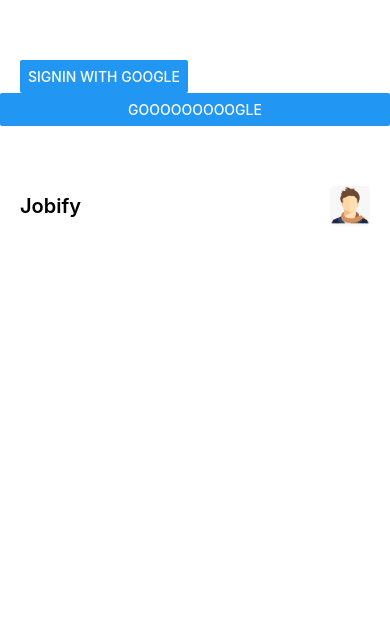
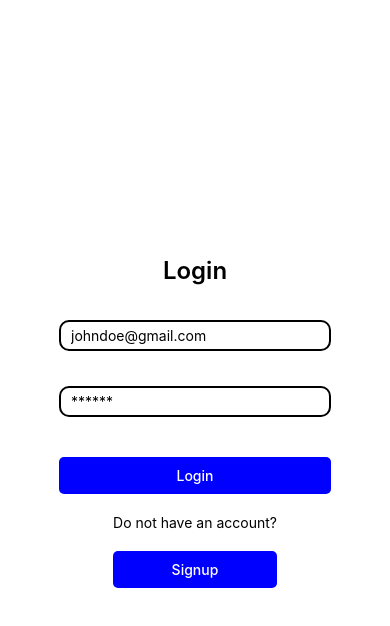
Before and after one commit to Enzyme-developer/cryptoverse-mobile, a React Native app: screen / in a window 390 px wide. Shown: the top 626 px of the page. Built offline with nearby package versions, Linux system fonts and the light colour scheme.

Commit message:
styled auth pages

```diff
--- a/App.tsx
+++ b/App.tsx
@@ -8,7 +8,7 @@ export default function App() {
     <SafeAreaView style={styles.container}>
       <StatusBar style="auto" />
       <Auth />
-      <Nav />
+      {/* <Nav /> */}
     </SafeAreaView>
   );
 }
@@ -16,6 +16,9 @@ export default function App() {
 const styles = StyleSheet.create({
   container: {
     flex: 1,
+    padding: 20,
     backgroundColor: "#fff",
+    minHeight: '100%',
+    minWidth: '100%'
   },
 });
--- a/components/Login.tsx
+++ b/components/Login.tsx
@@ -7,6 +7,7 @@ import {
   ActivityIndicator,
   StyleSheet,
   Button,
+  Pressable,
 } from "react-native";
 import { auth } from "../firebaseConfig";
 
@@ -35,8 +36,8 @@ const Login = () => {
   };
 
   return (
-    <View>
-      <Text>Login</Text>
+    <View style={styles.container}>
+      <Text style={styles.heading}>Login</Text>
 
       <TextInput
         style={styles.input}
@@ -54,20 +55,58 @@ const Login = () => {
         secureTextEntry={true}
       />
 
-      <Button title="Login" onPress={handleLogin} />
+      {/* <Button title="Login" onPress={handleLogin} /> */}
+      <Pressable onPress={handleLogin} style={styles.pressed}>
+        <Text style={styles.buttonText}>Login</Text>
+      </Pressable>
 
-      {error && <Text>{error}</Text>}
+      {error && <Text style={styles.error}>{error}</Text>}
       {loading && <ActivityIndicator size="small" color="#0000ff" />}
     </View>
   );
 };
 
 const styles = StyleSheet.create({
+  container: {
+    display: "flex",
+    width: "100%",
+    justifyContent: "center",
+    alignItems: "center",
+  },
+  heading: {
+    fontSize: 24,
+    margin: 20,
+    fontWeight: "600",
+    textAlign: "center",
+  },
   input: {
-    height: 40,
-    margin: 12,
-    borderWidth: 1,
-    padding: 10,
+    margin: 15,
+    marginBottom: 20,
+    borderWidth: 2,
+    borderRadius: 10,
+    padding: 5,
+    paddingHorizontal: 10,
+    minWidth: "100%",
+  },
+  pressed: {
+    backgroundColor: "blue",
+    width: "100%",
+    paddingVertical: 10,
+    paddingHorizontal: 30,
+    borderRadius: 5,
+    marginVertical: 20,
+  },
+  buttonText: {
+    color: "white",
+    fontWeight: "500",
+    fontSIze: 20,
+    textAlign: "center",
+  },
+  error: {
+    textAlign: "center",
+    color: "red",
+    fontWeight: "400",
+    marginVertical: 10,
   },
 });
 
--- a/components/SigninWithGoogle.tsx
+++ b/components/SigninWithGoogle.tsx
@@ -1,28 +1,85 @@
 import { signInWithPopup, GoogleAuthProvider } from "firebase/auth";
 import { Button, View } from "react-native";
 import { auth } from "../firebaseConfig";
+import {
+  GoogleSignin,
+  GoogleSigninButton,
+  statusCodes,
+} from "@react-native-google-signin/google-signin";
+import { useEffect, useState } from "react";
 
+
+GoogleSignin.configure();
 const provider = new GoogleAuthProvider();
 
 const SigninWithGoogle = () => {
+  const [loggedIn, setloggedIn] = useState(false);
+  const [userInfo, setuserInfo] = useState([]);
 
-  const handleGoogleSignup = () => {
-    signInWithPopup(auth, provider)
-      .then((result) => {
-        const credential = GoogleAuthProvider.credentialFromResult(result);
-        const token = credential?.accessToken;
-        const user = result.user;
-        console.log(user);
-      })
-      .catch((error) => {
-        console.log(error);
-        const credential = GoogleAuthProvider.credentialFromError(error);
-      });
+  //   const handleGoogleSignup = () => {
+  //     signInWithPopup(auth, provider)
+  //       .then((result) => {
+  //         const credential = GoogleAuthProvider.credentialFromResult(result);
+  //         const token = credential?.accessToken;
+  //         const user = result.user;
+  //         console.log(user);
+  //       })
+  //       .catch((error) => {
+  //         console.log(error);
+  //         const credential = GoogleAuthProvider.credentialFromError(error);
+  //       });
+  //   };
+
+  const signIn = async () => {
+    // try {
+    //   await GoogleSignin.hasPlayServices();
+    // const userInfo = await GoogleSignin.signIn();
+    //   console.log(userInfo);
+    //   setloggedIn(true);
+    // } catch (error: any) {
+    //   if (error.code === statusCodes.SIGN_IN_CANCELLED) {
+    //     alert("Cancel");
+    //   } else if (error.code === statusCodes.IN_PROGRESS) {
+    //     alert("Signin in progress");
+    //   } else if (error.code === statusCodes.PLAY_SERVICES_NOT_AVAILABLE) {
+    //     alert("PLAY_SERVICES_NOT_AVAILABLE");
+    //   } else {
+    //     // some other error happened
+    //   }
+    // }
+//     try {
+//         const result = await Expo.Google.logInAsync({
+//           androidClientId: "Your Client ID",
+//           //iosClientId: YOUR_CLIENT_ID_HERE,  <-- if you use iOS
+//           scopes: ["profile", "email"]
+
+//         })
+//         if (result.type === "success") {
+//           const credential = firebase.auth.GoogleAuthProvider.credential(result.idToken, result.accessToken);
+//              firebase.auth().signInAndRetrieveDataWithCredential(credential).then(function(result){
+//                console.log(result);
+//              });
+//      this.props.navigation.navigate('Where you want to go');
+//    } else {
+//      console.log("cancelled")
+//    }
+//       } catch (e) {
+//         console.log("error", e)
+//       }
   };
+
+  useEffect(() => {
+    GoogleSignin.configure({
+      scopes: ["email"],
+      webClientId:
+        "80489344574-che2t0vn8aev8jbg37g1c95sa7f9lsqi.apps.googleusercontent.com", // client ID of type WEB for your server (needed to verify user ID and offline access)
+      offlineAccess: true,
+    });
+  }, []);
 
   return (
     <View>
-      <Button title="Signin with Google" onPress={handleGoogleSignup} />
+      <Button title="Signin with Google" onPress={signIn} />
     </View>
   );
 };
--- a/components/Signup.tsx
+++ b/components/Signup.tsx
@@ -5,6 +5,7 @@ import {
   View,
   StyleSheet,
   Button,
+  Pressable,
 } from "react-native";
 import { createUserWithEmailAndPassword } from "firebase/auth";
 import { auth } from "../firebaseConfig";
@@ -29,16 +30,14 @@ const Signup = () => {
       })
       .catch((error) => {
         console.log(error);
-        const errorCode = error.code;
-        const errorMessage = error.message;
         setError(error.message);
         setLoading(false);
       });
   };
 
   return (
-    <View>
-      <Text>Signup</Text>
+    <View style={styles.container}>
+      <Text style={styles.heading}>Signup</Text>
 
       <TextInput
         style={styles.input}
@@ -56,9 +55,12 @@ const Signup = () => {
         secureTextEntry={true}
       />
 
-      <Button title="Signup" onPress={handleSignup} />
+      {/* <Button title="Signup" onPress={handleSignup} /> */}
+      <Pressable onPress={handleSignup} style={styles.pressed}>
+        <Text style={styles.buttonText}>Signup</Text>
+      </Pressable>
 
-      {error && <Text>{error}</Text>}
+      {error && <Text style={styles.error}>{error}</Text>}
 
       {loading && <ActivityIndicator size="small" color="#0000ff" />}
     </View>
@@ -66,11 +68,46 @@ const Signup = () => {
 };
 
 const styles = StyleSheet.create({
+  container: {
+    display: "flex",
+    width: "100%",
+    justifyContent: "center",
+    alignItems: "center",
+  },
+  heading: {
+    fontSize: 24,
+    margin: 20,
+    fontWeight: "600",
+    textAlign: "center",
+  },
   input: {
-    height: 40,
-    margin: 12,
-    borderWidth: 1,
-    padding: 10,
+    margin: 15,
+    marginBottom: 20,
+    borderWidth: 2,
+    borderRadius: 10,
+    padding: 5,
+    paddingHorizontal: 10,
+    minWidth: "100%",
+  },
+  pressed: {
+    backgroundColor: "blue",
+    width: '100%',
+    paddingVertical: 10,
+    paddingHorizontal: 30,
+    borderRadius: 5,
+    marginVertical: 20
+  },
+  buttonText: {
+    color: "white",
+    fontWeight: "500",
+    fontSIze: 20,
+    textAlign: 'center',
+  },
+  error: {
+    textAlign: "center",
+    color: "red",
+    fontWeight: "400",
+    marginVertical:10
   },
 });
 
--- a/package.json
+++ b/package.json
@@ -9,6 +9,7 @@
     "web": "expo start --web"
   },
   "dependencies": {
+    "@react-native-google-signin/google-signin": "^9.0.2",
     "@types/firebase": "^3.2.1",
     "expo": "~48.0.4",
     "expo-status-bar": "~1.4.4",
--- a/screens/Auth.tsx
+++ b/screens/Auth.tsx
@@ -6,40 +6,33 @@ import {
   SafeAreaView,
   Touchable,
   Button,
+  Pressable,
 } from "react-native";
 import { useState } from "react";
 import Login from "../components/Login";
 import Signup from "../components/Signup";
-import SigninWithGoogle from "../components/SigninWithGoogle";
 
 const Auth = () => {
-  const [tab, setTab] = useState("");
+  const [tab, setTab] = useState("login");
 
   return (
-    <View>
-      <View style={styles.nav}>
-        {tab == "login" ? (
-          <Login />
-        ) : tab == "signup" ? (
-          <Signup />
-        ) : (
-          <SigninWithGoogle />
-        )}
-      </View>
+    <View style={styles.container}>
+      <View style={styles.tab}>{tab == "login" ? <Login /> : <Signup />}</View>
+
       <View>
         {tab == "login" ? (
           <View>
             <Text>Do not have an account?</Text>
-            <Button title="Signup" onPress={() => setTab("signup")} />
-          </View>
-        ) : tab == "signup" ? (
-          <View>
-            <Text>Already have an account?</Text>
-            <Button title="Login" onPress={() => setTab("login")} />
+            <Pressable onPress={() => setTab("signup")} style={styles.pressed}>
+              <Text style={styles.buttonText}>Signup</Text>
+            </Pressable>
           </View>
         ) : (
           <View>
-            <Button title="gooooooooogle" />
+            <Text>Already have an account?</Text>
+            <Pressable onPress={() => setTab("login")} style={styles.pressed}>
+              <Text style={styles.buttonText}>Login</Text>
+            </Pressable>
           </View>
         )}
       </View>
@@ -48,23 +41,31 @@ const Auth = () => {
 };
 
 const styles = StyleSheet.create({
-  nav: {
+  tab: {
     flexDirection: "row",
-    marginTop: 60,
-    marginHorizontal: 20,
     backgroundColor: "#fff",
     alignItems: "center",
     justifyContent: "space-between",
   },
-  logo: {
-    fontSize: 20,
-    fontWeight: "600",
+  container: {
+    display: "flex",
+    width: "100%",
+    minHeight: "100%",
+    justifyContent: "center",
+    alignItems: "center",
   },
-  user: {
-    width: 40,
-    height: 40,
-    resizeMode: "stretch",
+  pressed: {
+    backgroundColor: "blue",
+    paddingVertical: 10,
+    paddingHorizontal: 25,
     borderRadius: 5,
+    marginVertical: 20,
+  },
+  buttonText: {
+    color: "white",
+    fontWeight: "500",
+    fontSIze: 20,
+    textAlign: "center",
   },
 });
 
```
Also changed, not shown: 1 other file (tests, documents, lock files or other folders).
